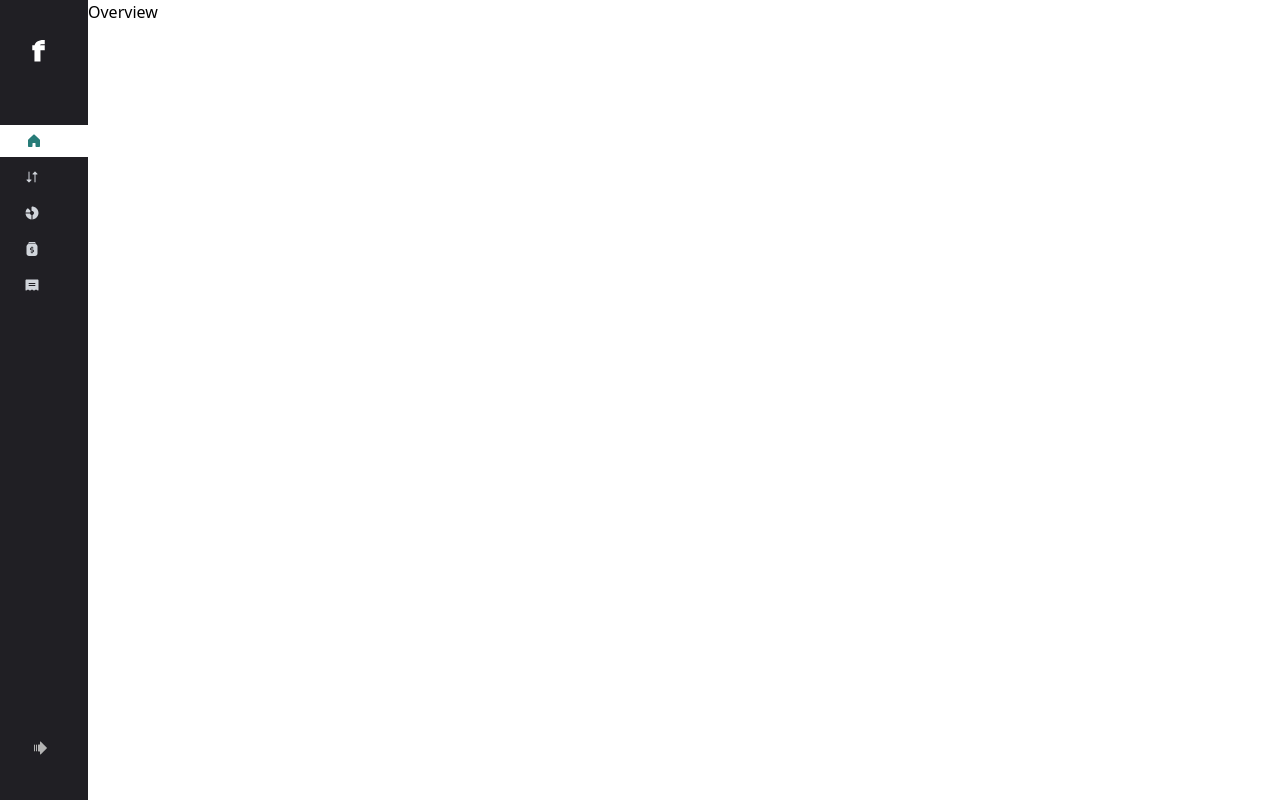
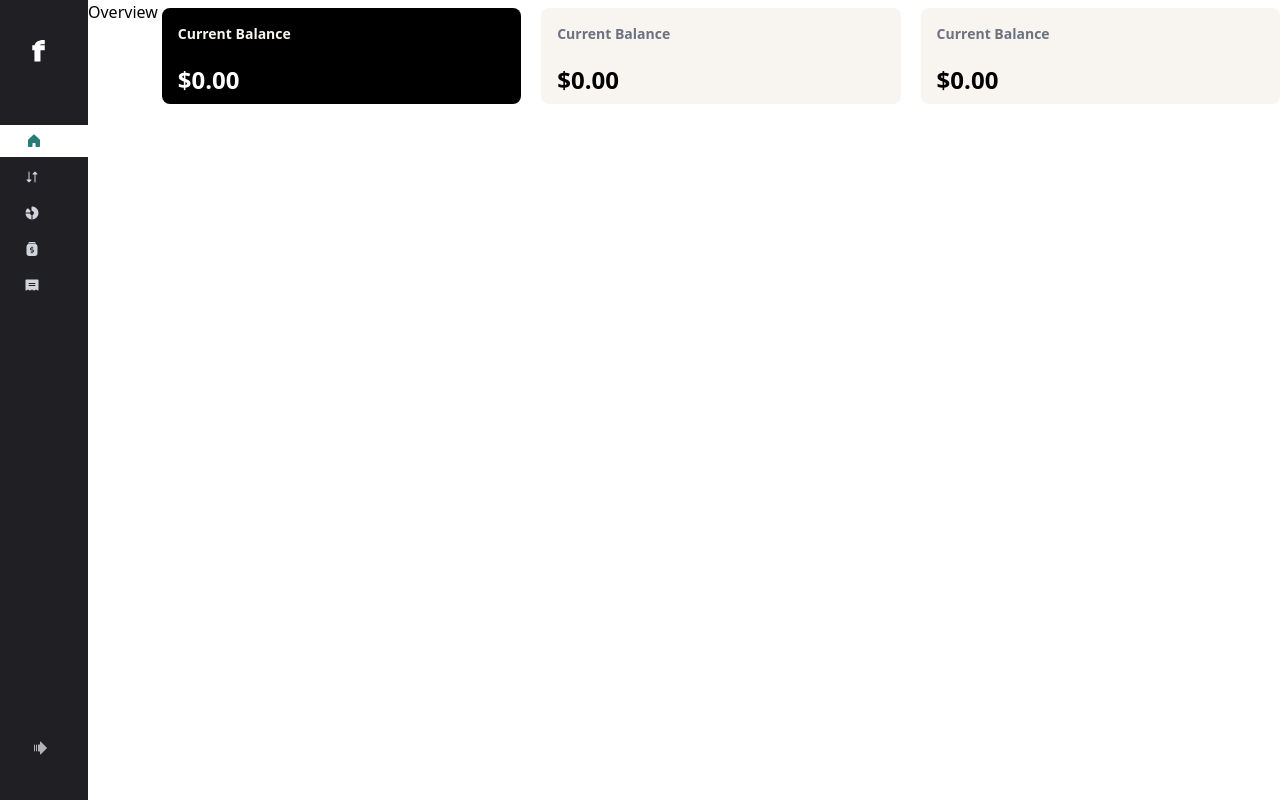
Before and after one commit to SamChus/personal-finance-app, a React (Vite) app: page /dashboard in a window 1280 px wide. Built offline with nearby package versions, Linux system fonts and the light colour scheme.

Commit message:
implemented desing for balance components

```diff
--- /dev/null
+++ b/src/components/BalanceCard.jsx
@@ -0,0 +1,18 @@
+import React from 'react'
+import { useLocation } from 'react-router'
+import { cn } from '../utils/cn'
+
+
+
+const BalanceCard = ({title, amount, active}) => {
+
+
+  return (
+    <div className={cn('w-full p-4 col justify-between ml-1  rounded-[8px]', active ? 'bg-black' : 'bg-beige-100')}>
+        <h2 className={cn('text-sm font-semibold flex', active ? 'text-beige-100' : 'text-gray-500')}>{title}</h2>
+        <p className={cn('text-2xl font-bold mt-5', active ? 'text-white' : 'text-black')}>${amount}</p>
+    </div>
+  )
+}
+
+export default BalanceCard
--- a/src/features/Overview/index.jsx
+++ b/src/features/Overview/index.jsx
@@ -1,4 +1,4 @@
-import React from 'react'
+import React from 'react';
 
 const Overview = () => {
   return (
--- a/src/index.jsx
+++ b/src/index.jsx
@@ -3,6 +3,8 @@ import React from "react";
 import { Outlet } from "react-router";
 import MobileNav from "./components/MobileNav";
 import SideBar from "./components/SideBar";
+import BalanceCard from './components/BalanceCard'
+
 
 const Layout = () => {
   return (
@@ -14,6 +16,11 @@ const Layout = () => {
       <div>
         <Outlet />
       </div>
+      <div className="flex flex-col lg:flex-row flex-grow h-24 mt-2 gap-4">
+            <BalanceCard title={"Current Balance"} amount={"0.00"} active={true}/>
+            <BalanceCard title={"Current Balance"} amount={"0.00"} />
+            <BalanceCard title={"Current Balance"} amount={"0.00"} />
+          </div>
     </div>
   );
 };
```
Also changed, not shown: 1 other file (tests, documents, lock files or other folders).
